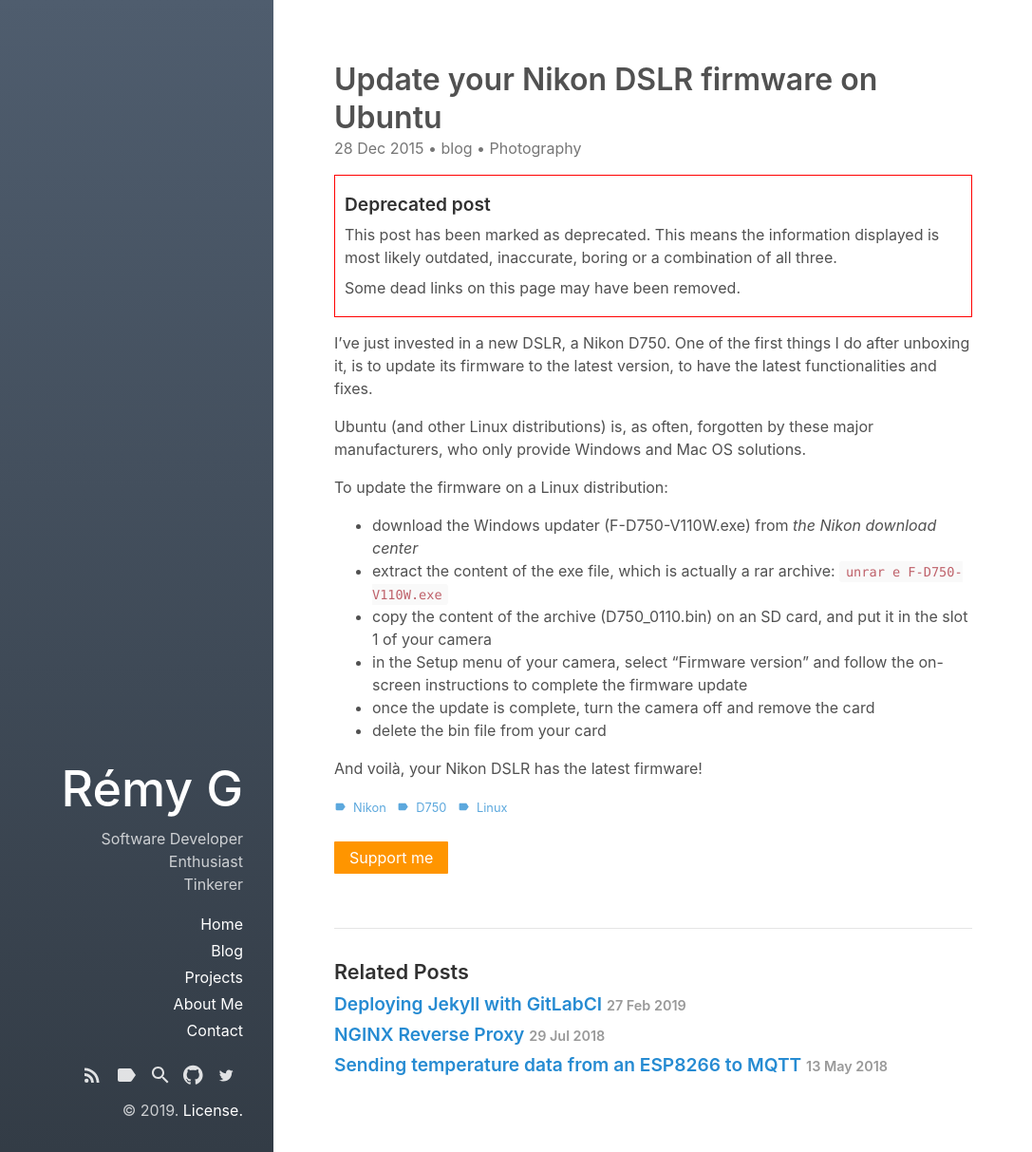
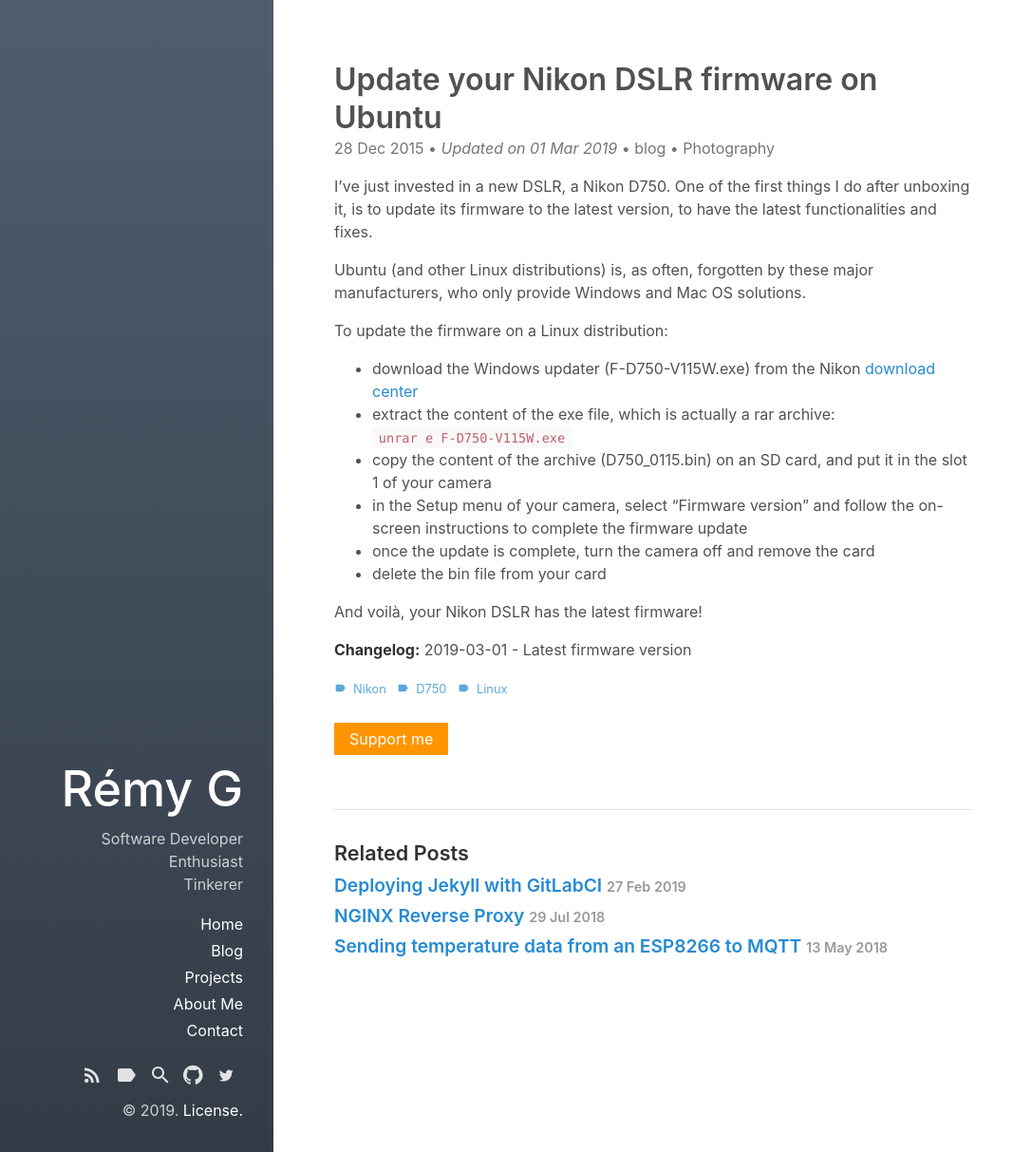
Before and after one commit to RemyG/remyg.ovh, a Jekyll site: the page built from blog/_posts/2015-12-28-update-your-nikon-dslr-firmware-on-ubuntu.md, in a window 1280 px wide. Shown: the whole page at 95% size, without its empty margins (0-1087 px from the left). Built offline with Jekyll 4.4.1, drawn with Linux system fonts in a browser that asks for light colours.

Commit message:
post: update post

````diff
--- a/blog/_posts/2015-12-28-update-your-nikon-dslr-firmware-on-ubuntu.md
+++ b/blog/_posts/2015-12-28-update-your-nikon-dslr-firmware-on-ubuntu.md
@@ -1,6 +1,7 @@
 ---
 title: Update your Nikon DSLR firmware on Ubuntu
 date: 2015-12-28T10:50:46+00:00
+update-date: 2019-03-01T20:00:00+00:00
 author: RemyG
 layout: rg-post
 categories: Photography
@@ -18,11 +19,14 @@
 
 To update the firmware on a Linux distribution:
 
-- download the Windows updater (F-D750-V110W.exe) from *the Nikon download center*
-- extract the content of the exe file, which is actually a rar archive: `unrar e F-D750-V110W.exe`
-- copy the content of the archive (D750_0110.bin) on an SD card, and put it in the slot 1 of your camera
+- download the Windows updater (F-D750-V115W.exe) from the Nikon [download center](https://downloadcenter.nikonimglib.com/en/download/fw/318.html)
+- extract the content of the exe file, which is actually a rar archive:
+```unrar e F-D750-V115W.exe```
+- copy the content of the archive (D750_0115.bin) on an SD card, and put it in the slot 1 of your camera
 - in the Setup menu of your camera, select "Firmware version" and follow the on-screen instructions to complete the firmware update
 - once the update is complete, turn the camera off and remove the card
 - delete the bin file from your card
 
 And voilà, your Nikon DSLR has the latest firmware!
+
+**Changelog:** 2019-03-01 - Latest firmware version
````
Also changed, not shown: other parts of blog/_posts/2015-12-28-update-your-nikon-dslr-firmware-on-ubuntu.md (+1 -1 lines).
